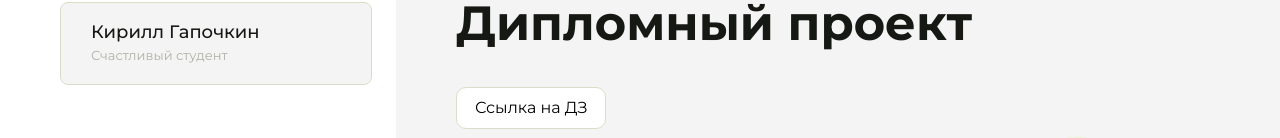
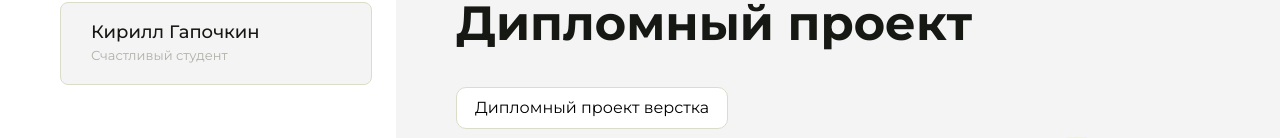
Before and after one commit to K1rill-web/homework, a plain HTML site: page index.html in a window 1280 px wide. Both pictures are taken after a click on the button "Дипломный проект". Shown: the part 151-289 px from the top of the page. Drawn offline with Linux system fonts and the light colour scheme.

Commit message:
Update index.html

```diff
--- a/index.html
+++ b/index.html
@@ -154,7 +154,7 @@
             <div class="content__block hidden" id="diplomBlock">
                 <div class="content__title">Дипломный проект</div>
                 <div class="content__list-diplom">
-                    <a href="ПАПКА-С-НОМЕРОМ-УРОКА">Ссылка на ДЗ</a>
+                    <a href="mobile-and-gadgets/index.html">Дипломный проект верстка</a>
                 </div>
                 <div class="content__decor">
                     <div class="content__decor-text">Давай проверим, чему ты научился!</div>
```
